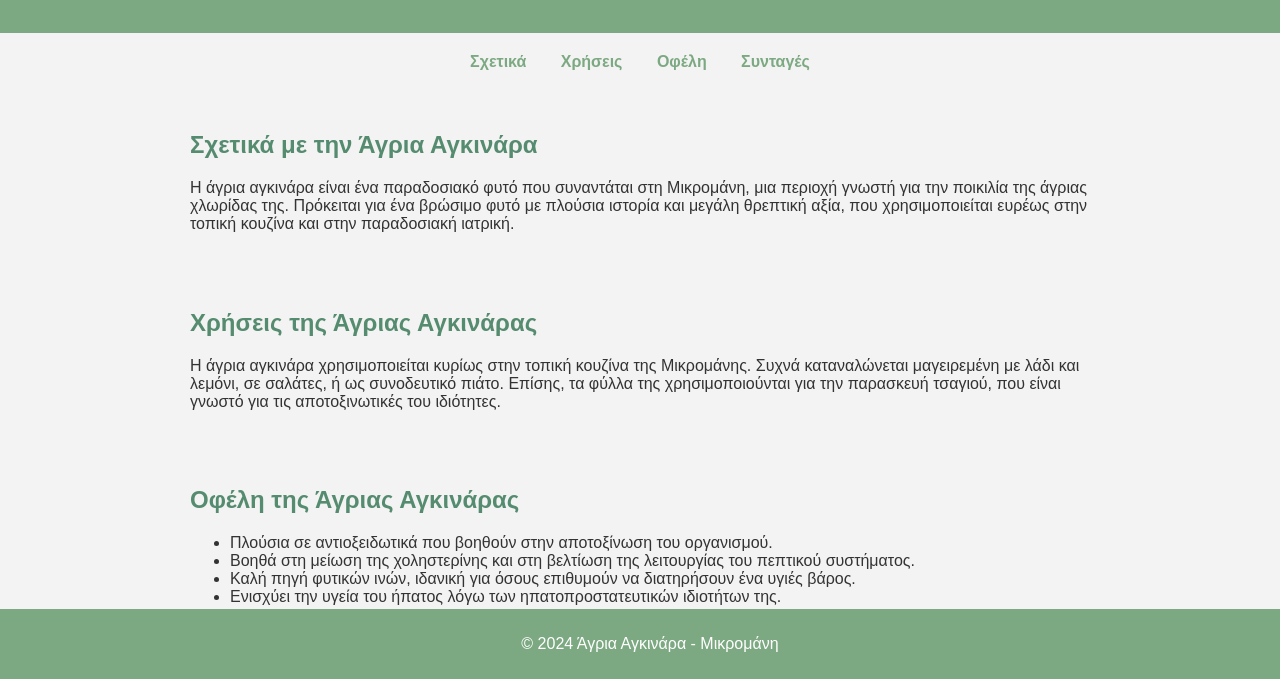
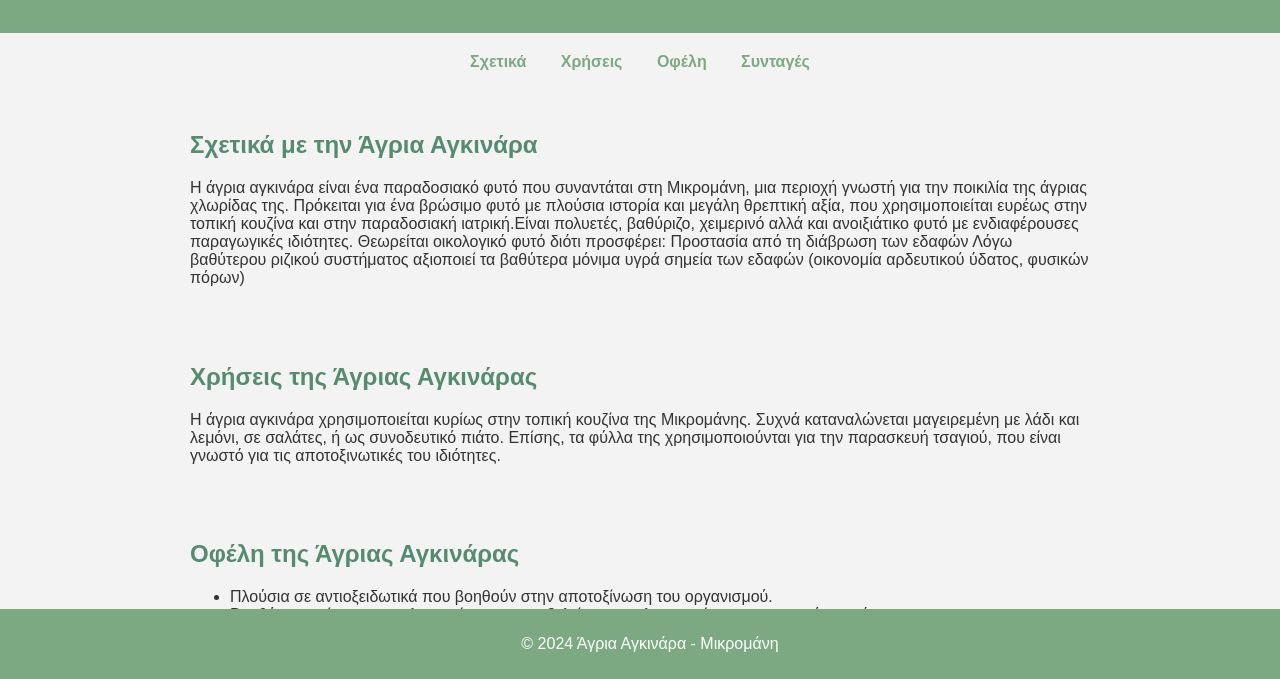
Before and after one commit to Agriesagkinares/agriesagkinares, a plain HTML site: page index.html in a window 1280 px wide. Shown: the part 121-800 px from the top of the page. Drawn offline with Linux system fonts and the light colour scheme.

Commit message:
Update index.html

```diff
--- a/index.html
+++ b/index.html
@@ -64,7 +64,7 @@
 
 <section id="about">
     <h2>Σχετικά με την Άγρια Αγκινάρα</h2>
-    <p>Η άγρια αγκινάρα είναι ένα παραδοσιακό φυτό που συναντάται στη Μικρομάνη, μια περιοχή γνωστή για την ποικιλία της άγριας χλωρίδας της. Πρόκειται για ένα βρώσιμο φυτό με πλούσια ιστορία και μεγάλη θρεπτική αξία, που χρησιμοποιείται ευρέως στην τοπική κουζίνα και στην παραδοσιακή ιατρική.</p>
+    <p>Η άγρια αγκινάρα είναι ένα παραδοσιακό φυτό που συναντάται στη Μικρομάνη, μια περιοχή γνωστή για την ποικιλία της άγριας χλωρίδας της. Πρόκειται για ένα βρώσιμο φυτό με πλούσια ιστορία και μεγάλη θρεπτική αξία, που χρησιμοποιείται ευρέως στην τοπική κουζίνα και στην παραδοσιακή ιατρική.Είναι πολυετές, βαθύριζο, χειμερινό αλλά και ανοιξιάτικο φυτό με ενδιαφέρουσες παραγωγικές ιδιότητες. Θεωρείται οικολογικό φυτό διότι προσφέρει: Προστασία από τη διάβρωση των εδαφών Λόγω βαθύτερου ριζικού συστήματος αξιοποιεί τα βαθύτερα μόνιμα υγρά σημεία των εδαφών (οικονομία αρδευτικού ύδατος, φυσικών πόρων)</p>
 </section>
 
 <section id="uses">
@@ -88,13 +88,12 @@
     <p>Μια απλή και νόστιμη συνταγή: βράστε τις άγριες αγκινάρες και προσθέστε φρέσκο λάδι, χυμό λεμονιού, και αλάτι. Σερβίρετε με ψωμί για ένα ελαφρύ γεύμα.</p>
     <h3>2. Σαλάτα με άγρια αγκινάρα</h3>
     <p>Χρησιμοποιήστε φρέσκες άγριες αγκινάρες κομμένες σε λεπτές φέτες, προσθέστε ρόκα, φέτα και ντρέσινγκ από ελαιόλαδο και ξύδι. Ένας δροσερός και θρεπτικός συνδυασμός.</p>
-    <br>
-<br>
+
 </section>
-
 <footer>
     <p>© 2024 Άγρια Αγκινάρα - Μικρομάνη</p>
 </footer>
-
+<br>
+<br>
 </body>
 </html>
```
